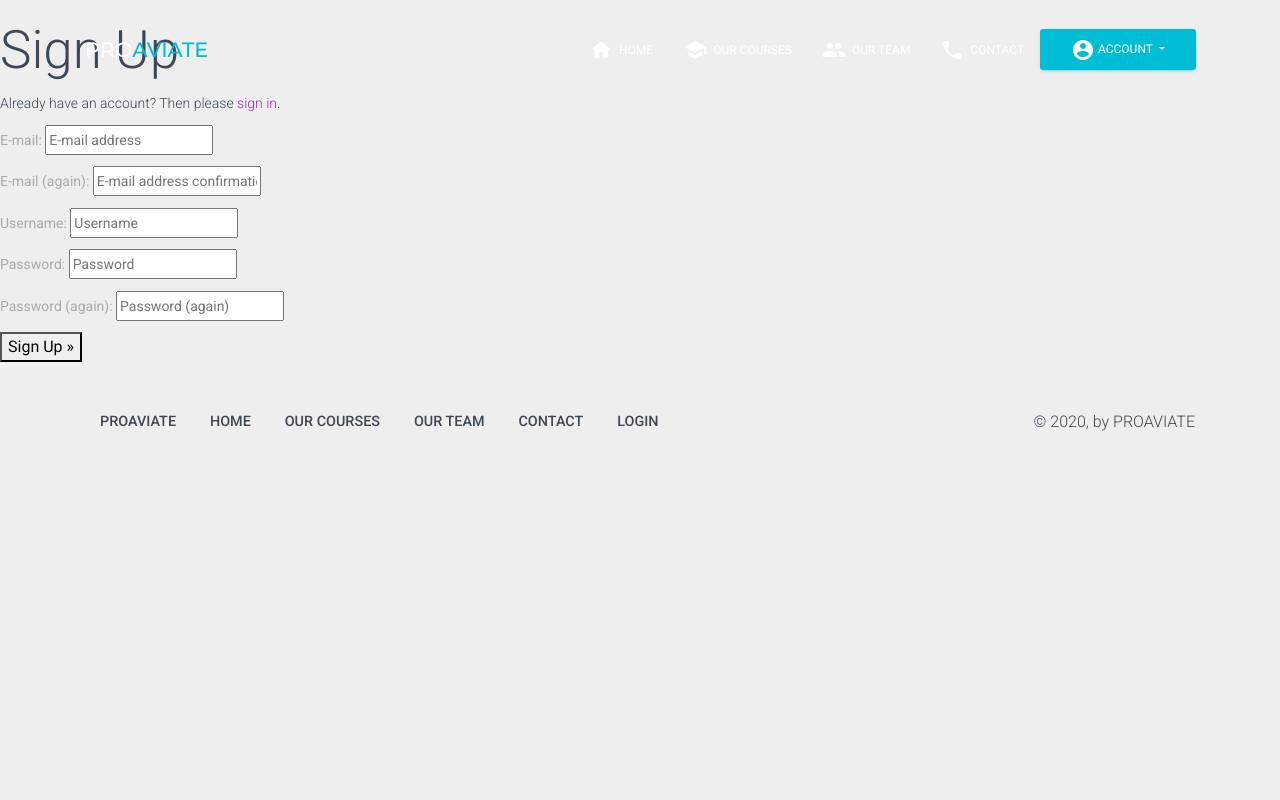
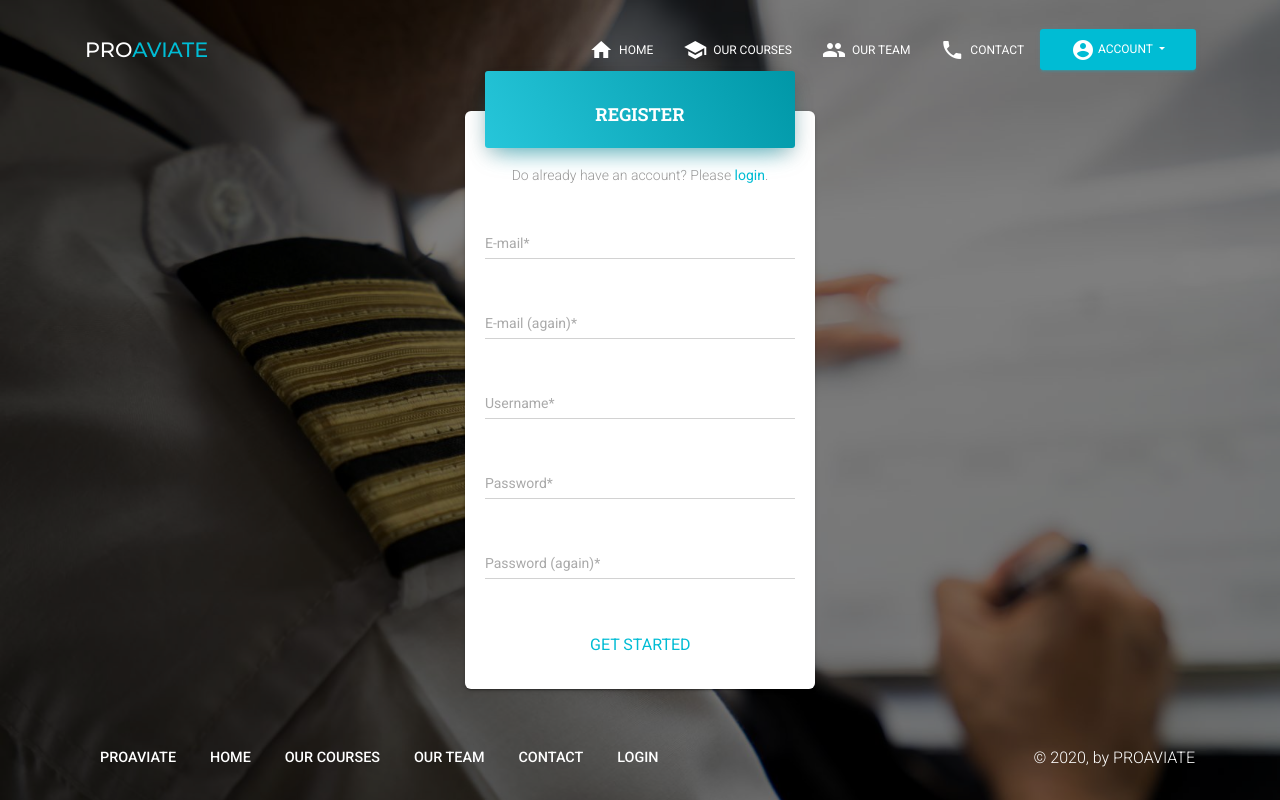
Before and after one commit to milan-stefanik/4th-milestone-project, a Django app: page /accounts/signup/ in a window 1280 px wide. Run offline with Django 3.2, Linux system fonts and the light colour scheme; some libraries are stand-ins or nearby versions.

Commit message:
Allauth registration form customized

```diff
--- a/home/templates/home/contact.html
+++ b/home/templates/home/contact.html
@@ -90,6 +90,8 @@
   </div>
 </div>
 
+{% include 'includes/footer/footer.html' %}
+
 {% endblock %}
 
 {% block postloadjs %}
--- a/home/templates/home/index.html
+++ b/home/templates/home/index.html
@@ -28,7 +28,7 @@
 	</div>
 </div>
 
-
+{% include 'includes/footer/footer.html' %}
 
 {% endblock %}
 
--- a/proaviate_edu/settings.py
+++ b/proaviate_edu/settings.py
@@ -98,7 +98,10 @@ TEMPLATES = [
     },
 ]
 
-ACCOUNT_FORMS = {'login': 'users.forms.MyCustomLoginForm'}
+ACCOUNT_FORMS = {
+    'login': 'users.forms.MyCustomLoginForm',
+    'signup': 'users.forms.MyCustomSignupForm',
+}
 
 MESSAGE_STORAGE = 'django.contrib.messages.storage.session.SessionStorage'
 
--- a/static/css/base.css
+++ b/static/css/base.css
@@ -55,3 +55,12 @@
 .footer ul li a:focus {
     color: #00bcd4;
 }
+
+.transparent .footer {
+    position: absolute;
+    width: 100%;
+    background: transparent;
+    bottom: 0;
+    color: #fff;
+    z-index: 10;
+}
--- a/templates/allauth/account/base.html
+++ b/templates/allauth/account/base.html
@@ -3,7 +3,7 @@
 
 {% block content %}
 
-<div class="page-header header-filter" style="background-image: url('{{ MEDIA_URL }}web-design/login_small.jpg')">
+<div class="page-header header-filter transparent" style="background-image: url('{{ MEDIA_URL }}web-design/login_small.jpg'); background-size: cover; background-position: top center;">
     <div class="container">
       <div class="row">
         <div class="col-lg-4 col-md-6 col-sm-8 ml-auto mr-auto">
@@ -12,5 +12,7 @@
         </div>
       </div>
     </div>
+
+{% include 'includes/footer/footer.html' %}
 </div>
 {% endblock %}
--- a/templates/allauth/account/login.html
+++ b/templates/allauth/account/login.html
@@ -16,7 +16,7 @@
 			<h4 class="card-title">{% trans "LOGIN" %}</h4>
 		</div>
 		<div class="card-body ">
-            <p class="card-description text-center">{% blocktrans %}Do you need account? Please
+            <p class="card-description text-center"><br>{% blocktrans %}Do you need account? Please
             <a class="form-link" href="{{ signup_url }}">register</a>. {% endblocktrans %}</p>
 		    <div class="form-group has-info">{{ form.login | as_crispy_field }}</div>
             <div class="form-group has-info">{{ form.password | as_crispy_field }}</div>
--- a/templates/allauth/account/signup.html
+++ b/templates/allauth/account/signup.html
@@ -1,21 +1,32 @@
 {% extends "account/base.html" %}
+{% load static %}
+{% load crispy_forms_tags %}
 
 {% load i18n %}
 
 {% block head_title %}{% trans "Signup" %}{% endblock %}
 
-{% block content %}
-<h1>{% trans "Sign Up" %}</h1>
+{% block inner_content %}
 
-<p>{% blocktrans %}Already have an account? Then please <a href="{{ login_url }}">sign in</a>.{% endblocktrans %}</p>
-
-<form class="signup" id="signup_form" method="post" action="{% url 'account_signup' %}">
-  {% csrf_token %}
-  {{ form.as_p }}
-  {% if redirect_field_value %}
-  <input type="hidden" name="{{ redirect_field_name }}" value="{{ redirect_field_value }}" />
-  {% endif %}
-  <button type="submit">{% trans "Sign Up" %} &raquo;</button>
+<form class="form" id="signup_form" method="POST" action="{% url 'account_signup' %}">
+	{% csrf_token %}
+    <div class="card card-login card-hidden">
+		<div class="card-header card-header-info text-center">
+			<h4 class="card-title">{% trans "REGISTER" %}</h4>
+		</div>
+		<div class="card-body ">
+            <p class="card-description text-center">{% blocktrans %}Do already have an account? Please
+            <a class="form-link" href="{{ login_url }}">login</a>. {% endblocktrans %}</p>
+		    <div class="form-group has-info">{{ form.email | as_crispy_field }}</div>
+            <div class="form-group has-info">{{ form.email2 | as_crispy_field }}</div>
+            <div class="form-group has-info">{{ form.username | as_crispy_field }}</div>
+            <div class="form-group has-info">{{ form.password1 | as_crispy_field }}</div>
+            <div class="form-group has-info">{{ form.password2 | as_crispy_field }}</div>
+        </div>
+        <div class="card-footer justify-content-center">
+            <button class="btn btn-info btn-link" type="submit">{% trans "Get Started" %}</button>
+        </div>
+	</div>
 </form>
 
 {% endblock %}
--- /dev/null
+++ b/templates/includes/footer/footer.html
@@ -0,0 +1,44 @@
+  <footer class="footer">
+    <div class="container">
+      <nav class="float-left">
+        <ul>
+          <li>
+            <a href="{% url 'home' %}">
+              PROAVIATE
+            </a>
+          </li>
+          <li>
+            <a href="{% url 'home' %}">
+              Home
+            </a>
+          </li>
+          <li>
+            <a href="#">
+              Our Courses
+            </a>
+          </li>
+          <li>
+            <a href="#">
+              Our Team
+            </a>
+          </li>
+          <li>
+            <a href="{% url 'contact' %}">
+              Contact
+            </a>
+          </li>
+          <li>
+            <a href="#">
+              Login
+            </a>
+          </li>
+        </ul>
+      </nav>
+      <div class="copyright float-right">
+        &copy;
+        <script>
+          document.write(new Date().getFullYear())
+        </script>, by PROAVIATE
+      </div>
+    </div>
+  </footer>
--- a/users/forms.py
+++ b/users/forms.py
@@ -1,6 +1,6 @@
 from django import forms
 from phonenumber_field.formfields import PhoneNumberField
-from allauth.account.forms import LoginForm
+from allauth.account.forms import LoginForm, SignupForm
 from crispy_forms.helper import FormHelper
 
 
@@ -14,10 +14,24 @@ class MyCustomLoginForm(LoginForm):
         for fieldname, field in self.fields.items():
             field.widget.attrs.update({
                 'placeholder': '',
-                'class': 'form-control'
+                'class': 'form-control',
             })
             del field.widget.attrs['placeholder']
         self.fields['login'].label = 'Username or e-mail'
         self.fields['remember'].widget.attrs.update({
             'class': 'form-check-input'
         })
+
+
+class MyCustomSignupForm(SignupForm):
+    def __init__(self, *args, **kwargs):
+        super(MyCustomSignupForm, self).__init__(*args, **kwargs)
+        self.helper = FormHelper()
+        self.helper.form_show_labels = True
+        self.helper.label_class = 'bmd-label-floating'
+        for fieldname, field in self.fields.items():
+            field.widget.attrs.update({
+                'placeholder': '',
+                'class': 'form-control',
+            })
+            del field.widget.attrs['placeholder']
```
Also changed, not shown: templates/allauth/account/logout.html (+18 -9 lines), templates/base.html (+0 -47 lines).
